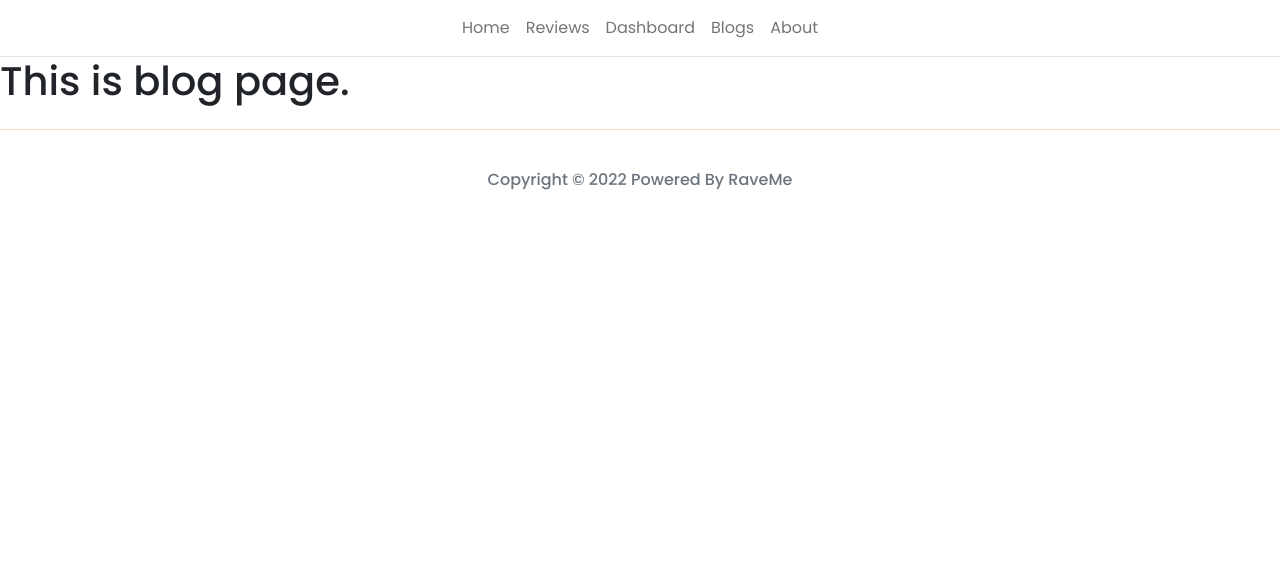
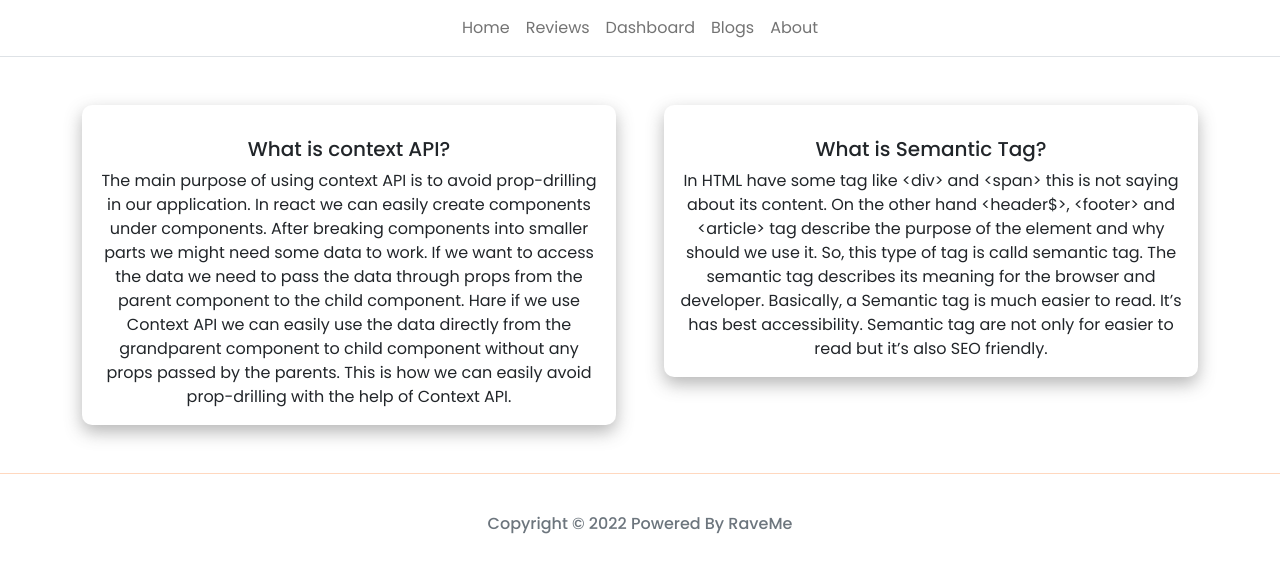
Before and after one commit to ahanafislam/product-review-website, a React (Create React App) app: page /blogs in a window 1280 px wide. Shown: the top 572 px of the page. Built offline with nearby package versions, Linux system fonts and the light colour scheme.

Commit message:
Finished Blog Components

```diff
--- a/src/components/Blogs/Blogs.js
+++ b/src/components/Blogs/Blogs.js
@@ -1,10 +1,32 @@
 import React from 'react';
+import { Card, Col, Container, Row } from 'react-bootstrap';
 
 const Blogs = () => {
     return (
-        <div>
-            <h1>This is blog page.</h1>
-        </div>
+        <Container className='mt-5'>
+        <Row className='g-5'>
+            <Col>
+                <div className='reviewCard position-relative mb-4'>
+                    <Card.Body>
+                        <Card.Title className='mt-3'>What is context API?</Card.Title>
+                        <Card.Text>
+                            The main purpose of using context API is to avoid prop-drilling in our application. In react we can easily create components under components. After breaking components into smaller parts we might need some data to work. If we want to access the data we need to pass the data through props from the parent component to the child component. Hare if we use Context API we can easily use the data directly from the grandparent component to child component without any props passed by the parents. This is how we can easily avoid prop-drilling with the help of Context API.
+                        </Card.Text>
+                    </Card.Body>
+                </div>
+            </Col>
+            <Col sm={1} md={6}>
+                <div className='reviewCard position-relative mb-4'>
+                    <Card.Body>
+                        <Card.Title className='mt-3'>What is Semantic Tag?</Card.Title>
+                        <Card.Text>
+                            In HTML have some tag like &lt;div&gt; and &lt;span&gt; this is not saying about its content. On the other hand &lt;header$&gt;, &lt;footer&gt; and &lt;article&gt; tag describe the purpose of the element and why should we use it. So, this type of tag is calld semantic tag. The semantic tag describes its meaning for the browser and developer. Basically, a Semantic tag is much easier to read. It’s has best accessibility. Semantic tag are not only for easier to read but it’s also SEO friendly.
+                        </Card.Text>
+                    </Card.Body>
+                </div>
+            </Col>
+        </Row>
+        </Container>
     );
 };
 
--- a/src/components/NotFound/NotFound.js
+++ b/src/components/NotFound/NotFound.js
@@ -5,7 +5,7 @@ import { Container } from 'react-bootstrap';
 const NotFound = () => {
     return (
         <Container>
-            <div className='w-50 position-absolute top-50 start-50 translate-middle'>
+            <div className='w-50 me-auto ms-auto'>
                 <img src={page404} alt="Page_Not_Found" className='img-fluid'/>
                 <h1 className='text-center brand-color'>Sorry Page Not Found.</h1>
             </div>
```
Also changed, not shown: 1 other file (tests, documents, lock files or other folders).
